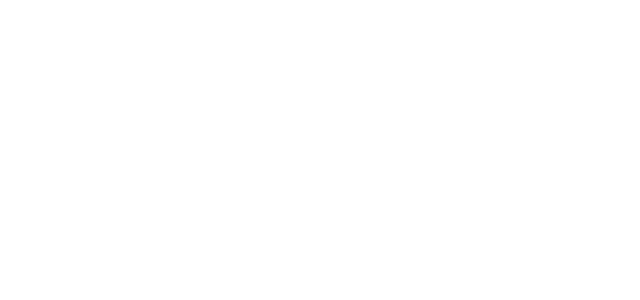
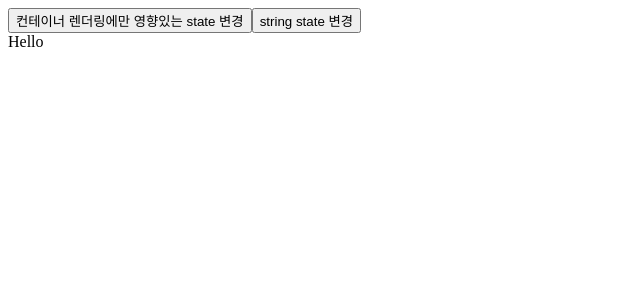
Before and after one commit to skennel2/react-test-code, a React (Create React App) app: page / in a window 1280 px wide. Shown: the top 300 px of the page, without its empty margins (0-640 px from the left). Built offline with nearby package versions, Linux system fonts and the light colour scheme.

Commit message:
PureComponent 테스트

```diff
--- a/src/App.js
+++ b/src/App.js
@@ -6,11 +6,14 @@
 import LifeCycleClient from './components/LifeCycle/LifeCycleClient'
 import ExceptionHandling from './components/ExceptionHandling/ExceptionHandling'
 import RefAsPropTestComponent from './components/ref_as_prop/RefAsPropTestComponent'
+import PureComponentContainer from './components/PureComponent/PureComponentContainer'
 
 export default class App extends Component {
   render() {
     return (
-      <div></div>
+      <div>
+          <PureComponentContainer ></PureComponentContainer>
+      </div>
     )
   }
 }
--- /dev/null
+++ b/src/components/PureComponent/PureComponentContainer.jsx
@@ -0,0 +1,76 @@
+import React, { Component } from 'react'
+import PropTypes from 'prop-types'
+
+export default class PureComponentContainer extends Component {
+    state = {
+        value: 'Hello',
+        stringValue: 'Hello'
+    }
+
+    /**
+     * SomePureComponent
+     * SomeNormalComponent
+     * 두 컴포넌트의 렌더링과는 상관없는 state를 변경시킨다.
+     *
+     * SomeNormalComponent만 렌더링 될것 이다.
+     */
+    onClickChangeContainerValue = (e) => {
+        this.setState({
+            value: this.state.value + '!'
+        })
+    }
+
+    /**
+     * SomePureComponent는 렌더링 되지 않는다.
+     * 새로운 string을 생성해서 할당해도 얕은비교가 성립하는듯하다.
+     */
+    onClickChangeStringValue = (e) => {
+        this.setState({
+            stringValue: new String(this.state.stringValue)
+        })
+    }
+
+    render() {
+        return (
+            <div>
+                <button onClick={this.onClickChangeContainerValue}>
+                    컨테이너 렌더링에만 영향있는 state 변경
+                </button>
+
+                <button onClick={this.onClickChangeStringValue}>
+                    string state 변경
+                </button>
+
+                <div>
+                    {this.state.value}
+                    <SomePureComponent
+                        stringValue={this.state.childValue} />
+                    <SomeNormalComponent
+                        stringValue={this.state.childValue} />
+                </div>
+            </div>
+        )
+    }
+}
+
+class SomePureComponent extends React.PureComponent {
+    render() {
+        console.log('SomePureComponent render')
+        return (
+            <div>
+                {this.props.stringValue}
+            </div>
+        )
+    }
+}
+
+class SomeNormalComponent extends React.Component {
+    render() {
+        console.log('SomeComponent render')
+        return (
+            <div>
+                {this.props.stringValue}
+            </div>
+        )
+    }
+}
```
